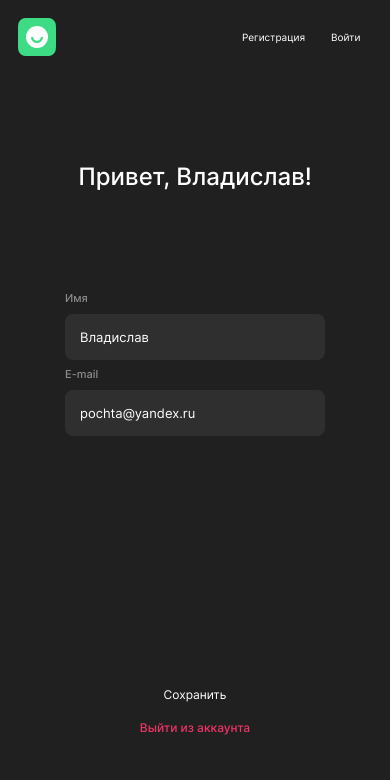
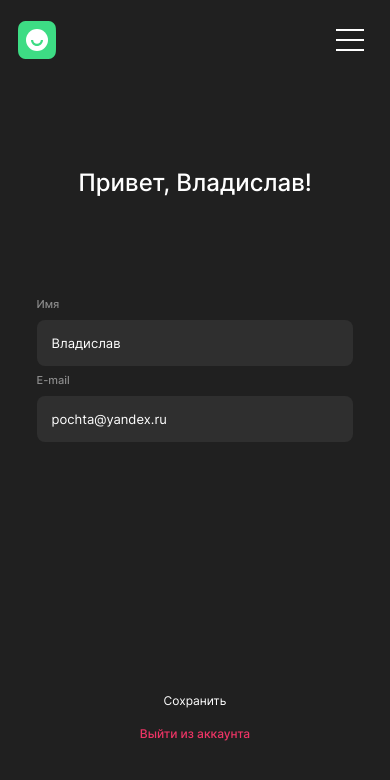
Before and after one commit to vlad-prog93/movies, a React (Create React App) app in the folder client/: page /profile in a window 390 px wide. Shown: the top 780 px of the page. Built offline with nearby package versions, Linux system fonts and the light colour scheme.

Commit message:
Выполнен адаптив для Profile

```diff
--- a/client/src/components/Header/index.tsx
+++ b/client/src/components/Header/index.tsx
@@ -20,7 +20,7 @@ import { useAppSelector, useAppDispatch } from 'hooks/store'
 import { toActive, toDiactive } from 'store/reducers/burgerReducer'
 
 const Header = () => {
-  const [isAuth, setIsAuth] = useState<boolean>(false)
+  const [isAuth, setIsAuth] = useState<boolean>(true)
   const isActive = useAppSelector(state => state.burger.isActive)
   const dispatch = useAppDispatch()
 
--- a/client/src/pages/Profile/Profile.css
+++ b/client/src/pages/Profile/Profile.css
@@ -14,7 +14,7 @@
 }
 
 .profile__form {
-  min-width: 410px;
+  width: 410px;
 }
 
 .profile__group {
@@ -73,8 +73,12 @@
 }
 
 @media all and (max-width: 525px) {
+  .profile {
+    width: 81.25%;
+  }
+
   .profile__form {
-    min-width: 260px;
+    width: 100%;
   }
 
   .profile__input {
```
